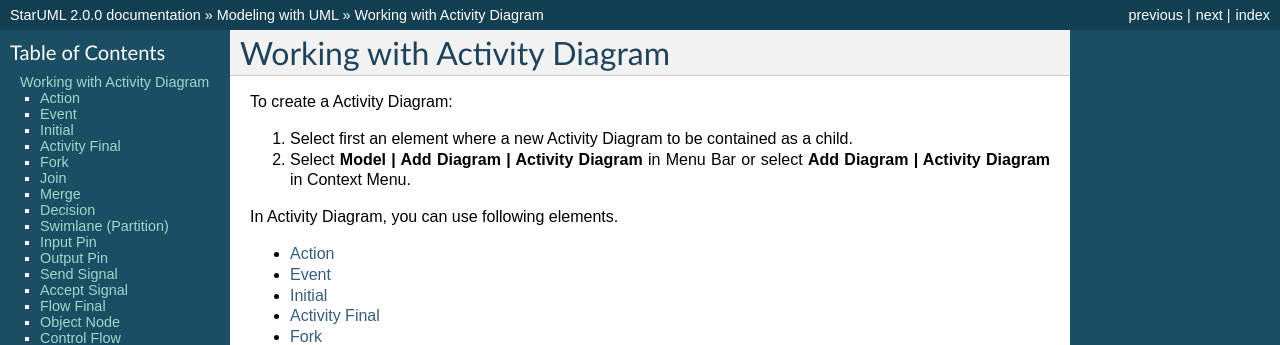
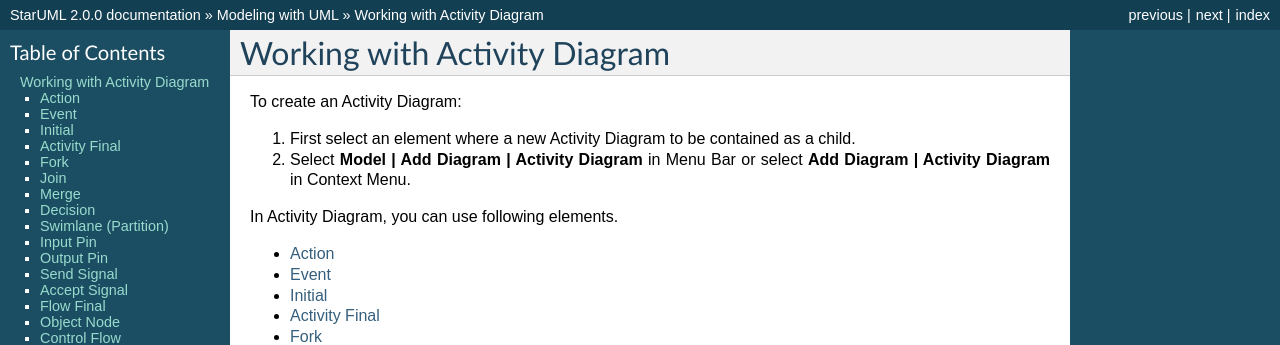
Before and after one commit to niklauslee/staruml-docs, a Sphinx documentation site: the page built from docs/source/modeling-with-uml/working-with-activity-diagram.rst, in a window 1280 px wide and 900 px high. Shown: the top 345 px of the window. Built offline with Sphinx 7.4.7, drawn with Linux system fonts in a browser that asks for light colours.

```diff
--- a/docs/source/modeling-with-uml/working-with-activity-diagram.rst
+++ b/docs/source/modeling-with-uml/working-with-activity-diagram.rst
@@ -4,9 +4,9 @@
 Working with Activity Diagram
 =============================
 
-To create a Activity Diagram:
+To create an Activity Diagram:
 
-1. Select first an element where a new Activity Diagram to be contained as a child.
+1. First select an element where a new Activity Diagram to be contained as a child.
 2. Select **Model | Add Diagram | Activity Diagram** in Menu Bar or select **Add Diagram | Activity Diagram** in Context Menu.
 
 In Activity Diagram, you can use following elements.
```
